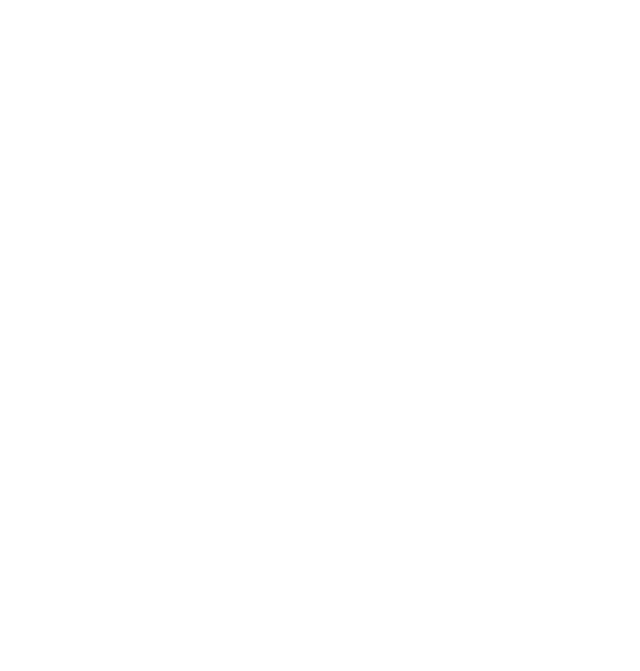
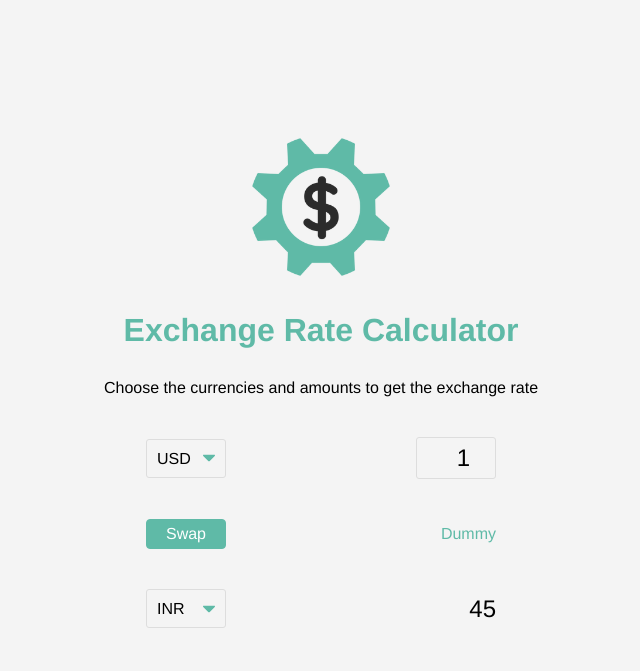
Before and after one commit to Mahesh-yadav/javascript-projects, a plain HTML site: page exchange-rate/index.html in a window 1280 px wide. Shown: the whole page, without its empty margins (319-959 px from the left). Drawn offline with Linux system fonts and the light colour scheme.

Commit message:
exchange rate finish markup and styles

```diff
--- a/exchange-rate/index.html
+++ b/exchange-rate/index.html
@@ -3,10 +3,136 @@
   <head>
     <meta charset="UTF-8" />
     <meta name="viewport" content="width=device-width, initial-scale=1.0" />
-    <title>Exchange Rate</title>
+    <title>Exchange Rate Calculator</title>
     <link rel="stylesheet" href="./styles.css" />
   </head>
   <body>
+    <img src="./images/money.png" alt="Money" class="money-img" />
+    <h1>Exchange Rate Calculator</h1>
+    <p>Choose the currencies and amounts to get the exchange rate</p>
+    <div class="container">
+      <div class="currency">
+        <select id="currency-one">
+          <option value="AED">AED</option>
+          <option value="ARS">ARS</option>
+          <option value="AUD">AUD</option>
+          <option value="BGN">BGN</option>
+          <option value="BRL">BRL</option>
+          <option value="BSD">BSD</option>
+          <option value="CAD">CAD</option>
+          <option value="CHF">CHF</option>
+          <option value="CLP">CLP</option>
+          <option value="CNY">CNY</option>
+          <option value="COP">COP</option>
+          <option value="CZK">CZK</option>
+          <option value="DKK">DKK</option>
+          <option value="DOP">DOP</option>
+          <option value="EGP">EGP</option>
+          <option value="EUR">EUR</option>
+          <option value="FJD">FJD</option>
+          <option value="GBP">GBP</option>
+          <option value="GTQ">GTQ</option>
+          <option value="HKD">HKD</option>
+          <option value="HRK">HRK</option>
+          <option value="HUF">HUF</option>
+          <option value="IDR">IDR</option>
+          <option value="ILS">ILS</option>
+          <option value="INR">INR</option>
+          <option value="ISK">ISK</option>
+          <option value="JPY">JPY</option>
+          <option value="KRW">KRW</option>
+          <option value="KZT">KZT</option>
+          <option value="MXN">MXN</option>
+          <option value="MYR">MYR</option>
+          <option value="NOK">NOK</option>
+          <option value="NZD">NZD</option>
+          <option value="PAB">PAB</option>
+          <option value="PEN">PEN</option>
+          <option value="PHP">PHP</option>
+          <option value="PKR">PKR</option>
+          <option value="PLN">PLN</option>
+          <option value="PYG">PYG</option>
+          <option value="RON">RON</option>
+          <option value="RUB">RUB</option>
+          <option value="SAR">SAR</option>
+          <option value="SEK">SEK</option>
+          <option value="SGD">SGD</option>
+          <option value="THB">THB</option>
+          <option value="TRY">TRY</option>
+          <option value="TWD">TWD</option>
+          <option value="UAH">UAH</option>
+          <option value="USD" selected>USD</option>
+          <option value="UYU">UYU</option>
+          <option value="VND">VND</option>
+          <option value="ZAR">ZAR</option>
+        </select>
+        <input type="number" id="amount-one" value="1" />
+      </div>
+      <div class="swap-rate-container">
+        <button class="btn" id="swap">
+          Swap
+        </button>
+        <div class="rate" id="rate">Dummy</div>
+      </div>
+      <div class="currency">
+        <select id="currency-two">
+          <option value="AED">AED</option>
+          <option value="ARS">ARS</option>
+          <option value="AUD">AUD</option>
+          <option value="BGN">BGN</option>
+          <option value="BRL">BRL</option>
+          <option value="BSD">BSD</option>
+          <option value="CAD">CAD</option>
+          <option value="CHF">CHF</option>
+          <option value="CLP">CLP</option>
+          <option value="CNY">CNY</option>
+          <option value="COP">COP</option>
+          <option value="CZK">CZK</option>
+          <option value="DKK">DKK</option>
+          <option value="DOP">DOP</option>
+          <option value="EGP">EGP</option>
+          <option value="EUR">EUR</option>
+          <option value="FJD">FJD</option>
+          <option value="GBP">GBP</option>
+          <option value="GTQ">GTQ</option>
+          <option value="HKD">HKD</option>
+          <option value="HRK">HRK</option>
+          <option value="HUF">HUF</option>
+          <option value="IDR">IDR</option>
+          <option value="ILS">ILS</option>
+          <option value="INR" selected>INR</option>
+          <option value="ISK">ISK</option>
+          <option value="JPY">JPY</option>
+          <option value="KRW">KRW</option>
+          <option value="KZT">KZT</option>
+          <option value="MXN">MXN</option>
+          <option value="MYR">MYR</option>
+          <option value="NOK">NOK</option>
+          <option value="NZD">NZD</option>
+          <option value="PAB">PAB</option>
+          <option value="PEN">PEN</option>
+          <option value="PHP">PHP</option>
+          <option value="PKR">PKR</option>
+          <option value="PLN">PLN</option>
+          <option value="PYG">PYG</option>
+          <option value="RON">RON</option>
+          <option value="RUB">RUB</option>
+          <option value="SAR">SAR</option>
+          <option value="SEK">SEK</option>
+          <option value="SGD">SGD</option>
+          <option value="THB">THB</option>
+          <option value="TRY">TRY</option>
+          <option value="TWD">TWD</option>
+          <option value="UAH">UAH</option>
+          <option value="USD">USD</option>
+          <option value="UYU">UYU</option>
+          <option value="VND">VND</option>
+          <option value="ZAR">ZAR</option>
+        </select>
+        <span id="amount-two" class="amount">45</span>
+      </div>
+    </div>
+
     <script src="./exchange-rate.js"></script>
   </body>
 </html>
--- a/exchange-rate/styles.css
+++ b/exchange-rate/styles.css
@@ -0,0 +1,117 @@
+html {
+  box-sizing: border-box;
+  font-size: 10px;
+  --primary-color: #5fbaa7;
+}
+
+* {
+  margin: 0;
+  padding: 0;
+  box-sizing: inherit;
+  font-family: Helvetica, sans-serif;
+}
+
+body {
+  background-color: #f4f4f4;
+  display: flex;
+  align-items: center;
+  justify-content: center;
+  flex-direction: column;
+  min-height: 100vh;
+  padding: 0 2rem;
+}
+
+.money-img {
+  width: 15rem;
+}
+
+h1 {
+  margin: 3rem 0;
+  color: var(--primary-color);
+  font-size: 3.2rem;
+  text-align: center;
+}
+
+p {
+  font-size: 1.6rem;
+  text-align: center;
+}
+
+.currency {
+  width: 35rem;
+  padding: 4rem 0;
+  display: flex;
+  align-items: center;
+  justify-content: space-between;
+}
+
+.currency select {
+  -moz-appearance: none;
+  -webkit-appearance: none;
+  appearance: none;
+  cursor: pointer;
+  width: 8rem;
+  padding: 1rem;
+  border: 1px solid #ddd;
+  border-radius: 0.3rem;
+  font-size: 1.6rem;
+  background-color: transparent;
+  background-image: url(./images/up-icon.svg);
+  background-repeat: no-repeat;
+  background-position: right 1rem top 50%;
+  background-size: 1.2rem auto;
+}
+
+.currency option {
+  font-weight: normal;
+}
+
+.currency input {
+  font-size: 2.4rem;
+  padding: 0.6rem 1rem;
+  width: 8rem;
+  border: none;
+  background-color: transparent;
+  text-align: right;
+  border: 1px solid #ddd;
+  border-radius: 0.3rem;
+}
+
+.currency select:hover,
+.currency input:hover {
+  background-color: #ddd;
+}
+
+.currency .amount {
+  font-size: 2.4rem;
+}
+
+.swap-rate-container {
+  display: flex;
+  align-items: center;
+  justify-content: space-between;
+}
+
+.btn {
+  width: 8rem;
+  color: white;
+  background-color: var(--primary-color);
+  cursor: pointer;
+  border: 0.1rem solid var(--primary-color);
+  border-radius: 0.4rem;
+  font-size: 1.6rem;
+  text-align: center;
+  padding: 0.5rem 0;
+  transition: all 0.3s;
+}
+
+.btn:hover {
+  background-color: white;
+  color: var(--primary-color);
+}
+
+.rate {
+  font-size: 1.6rem;
+  color: var(--primary-color);
+  text-align: right;
+}
```
Also changed, not shown: exchange-rate/README.md, exchange-rate/images/up-icon.svg (added).
